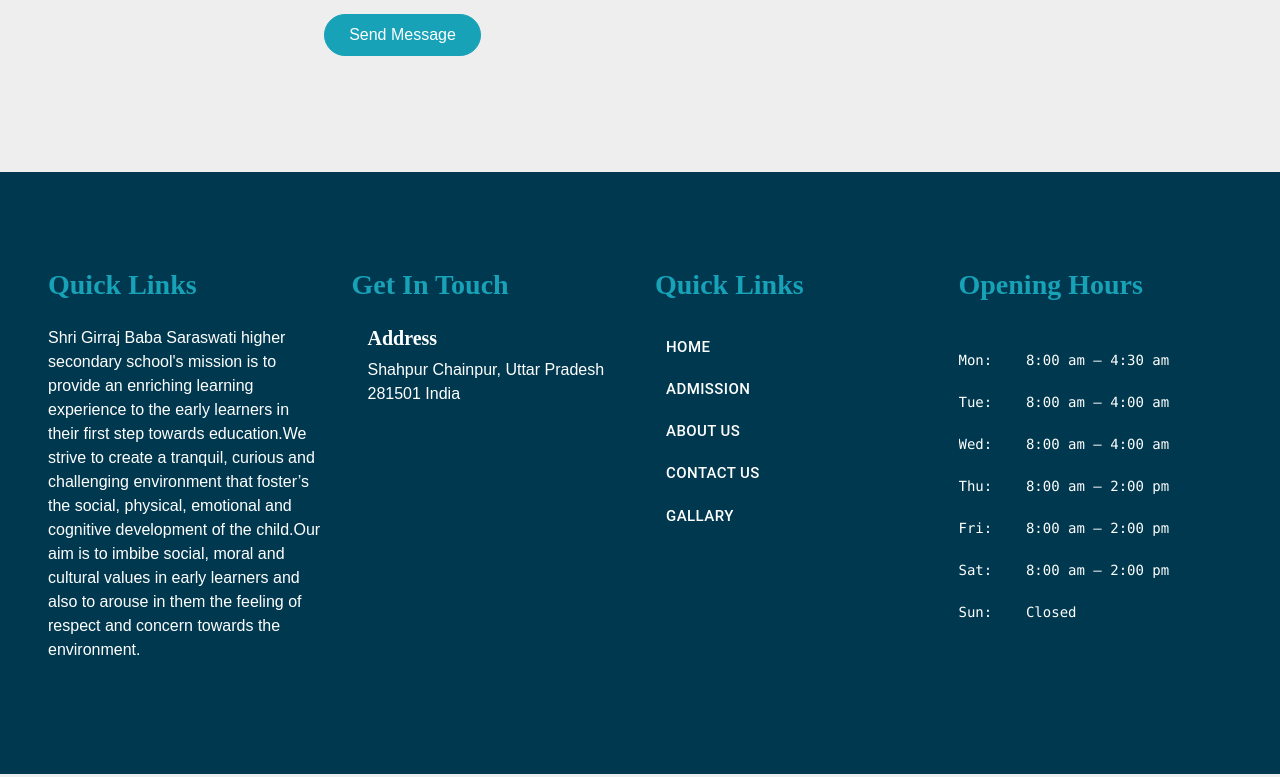
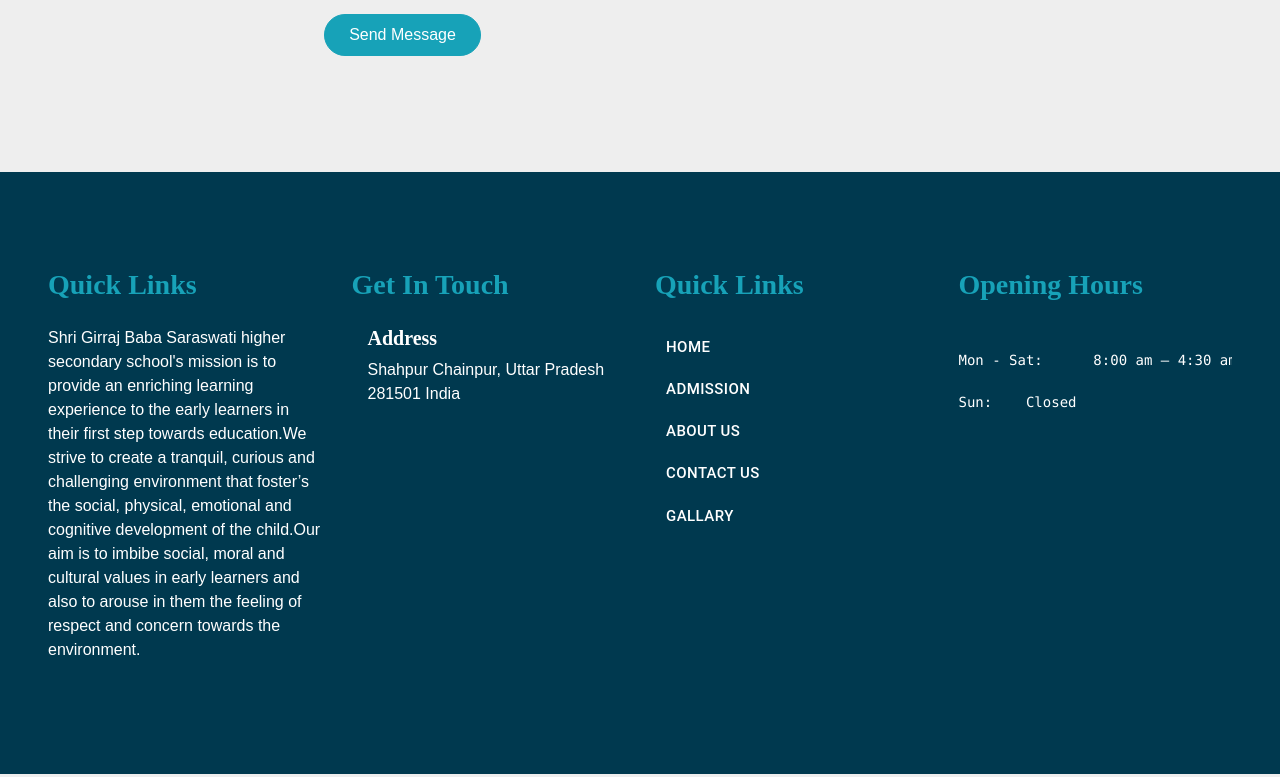
Before and after one commit to 24Nehak/SchoolApp, a React (Create React App) app: page /contactus in a window 1280 px wide. Shown: the part 524-1301 px from the top of the page. Built offline with nearby package versions, Linux system fonts and the light colour scheme.

Commit message:
Update Footer.tsx

```diff
--- a/src/components/Footer/Footer.tsx
+++ b/src/components/Footer/Footer.tsx
@@ -71,12 +71,7 @@
                 <h3 className="text-primary mb-4">Opening Hours</h3>
                 <br/>
                 <pre>
-                <div className='text-white'>Mon:	8:00 am – 4:30 am </div><br/>
-                <div className='text-white'>Tue:	8:00 am – 4:00 am</div><br/>
-                <div className='text-white'>Wed:	8:00 am – 4:00 am</div><br/>
-                <div className='text-white'>Thu:	8:00 am – 2:00 pm</div><br/>
-                <div className='text-white'>Fri:	8:00 am – 2:00 pm</div><br/>
-                <div className='text-white'>Sat:	8:00 am – 2:00 pm</div><br/>
+                <div className='text-white'>Mon - Sat:	8:00 am – 4:30 am </div><br/>
                 <div className='text-white'>Sun:	Closed</div><br />
                 </pre>
             </div>
```
